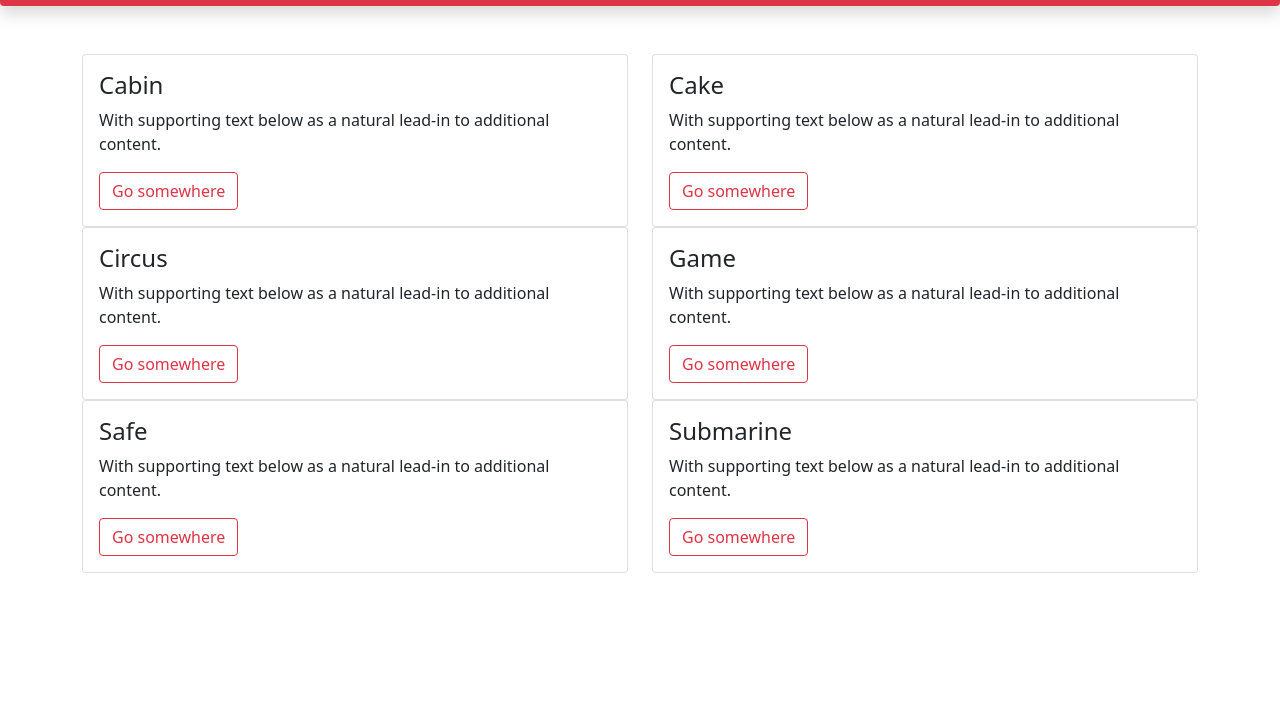
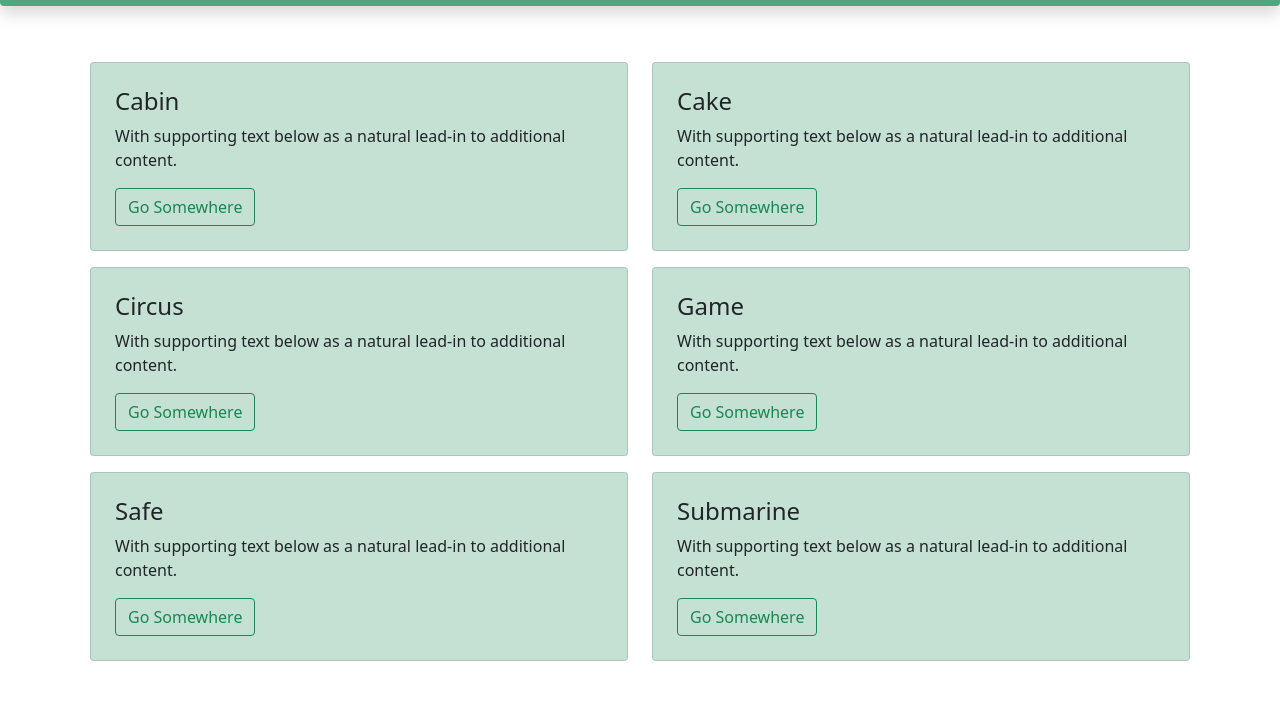
Before and after one commit to Mahdavi3649/html-css-bootstrap-freelancer, a plain HTML site: page portfolio.html in a window 1280 px wide. Shown: the part 72-800 px from the top of the page. Drawn offline with nearby package versions, Linux system fonts and the light colour scheme.

Commit message:
Bonus - cambiando il colore pagina portfolio

```diff
--- a/portfolio.html
+++ b/portfolio.html
@@ -9,70 +9,70 @@
 </head>
 <body>
     <header>
-        <div class="shadow p-3 mb-5 bg-danger rounded text-center">
+        <div class="shadow p-3 mb-5 bg-success bg-opacity-75 rounded text-center text-white text-uppercase">
             <h2>Portfolio</h2>
         </div>
     </header>
-    <main class="bg-">
+    <main>
    <div class="container">
 
-       <div class="row">
+       <div class="row p-2">
            <div class="col-sm-6">
-             <div class="card">
+             <div class="card bg-success p-2 text-dark bg-opacity-25">
                <div class="card-body">
                  <h4 class="card-title">Cabin</h4>
                  <p class="card-text">With supporting text below as a natural lead-in to additional content.</p>
-                 <button type="button" class="btn btn-outline-danger">Go somewhere</button>
-               </div>
+                 <button type="button" class="btn btn-outline-success">Go Somewhere</button>
+                </div>
              </div>
            </div>
            <div class="col-sm-6">
-             <div class="card">
+             <div class="card bg-success p-2 text-dark bg-opacity-25">
                <div class="card-body">
                  <h4 class="card-title">Cake</h4>
                  <p class="card-text">With supporting text below as a natural lead-in to additional content.</p>
-                 <button type="button" class="btn btn-outline-danger">Go somewhere</button>
-               </div>
+                 <button type="button" class="btn btn-outline-success">Go Somewhere</button>
+                </div>
              </div>
            </div>
          </div>
 
-         <div class="row">
+         <div class="row p-2">
             <div class="col-sm-6">
-              <div class="card">
+              <div class="card bg-success p-2 text-dark bg-opacity-25">
                 <div class="card-body">
                   <h4 class="card-title">Circus</h4>
                   <p class="card-text">With supporting text below as a natural lead-in to additional content.</p>
-                  <button type="button" class="btn btn-outline-danger">Go somewhere</button>
+                  <button type="button" class="btn btn-outline-success">Go Somewhere</button>
                 </div>
               </div>
             </div>
             <div class="col-sm-6">
-              <div class="card">
+              <div class="card bg-success p-2 text-dark bg-opacity-25">
                 <div class="card-body">
                   <h4 class="card-title">Game</h4>
                   <p class="card-text">With supporting text below as a natural lead-in to additional content.</p>
-                  <button type="button" class="btn btn-outline-danger">Go somewhere</button>
+                  <button type="button" class="btn btn-outline-success">Go Somewhere</button>
                 </div>
               </div>
             </div>
           </div>
-          <div class="row">
+          <div class="row p-2">
             <div class="col-sm-6">
-              <div class="card">
+              <div class="card bg-success p-2 text-dark bg-opacity-25">
                 <div class="card-body">
                   <h4 class="card-title">Safe</h4>
                   <p class="card-text">With supporting text below as a natural lead-in to additional content.</p>
-                  <button type="button" class="btn btn-outline-danger">Go somewhere</button>
+                  <button type="button" class="btn btn-outline-success">Go Somewhere</button>
                 </div>
               </div>
             </div>
             <div class="col-sm-6">
-              <div class="card">
+              <div class="card bg-success p-2 text-dark bg-opacity-25">
                 <div class="card-body">
                   <h4 class="card-title">Submarine</h4>
                   <p class="card-text">With supporting text below as a natural lead-in to additional content.</p>
-                  <button type="button" class="btn btn-outline-danger">Go somewhere</button>
+                  <button type="button" class="btn btn-outline-success">Go Somewhere</button>
                 </div>
               </div>
             </div>
```
